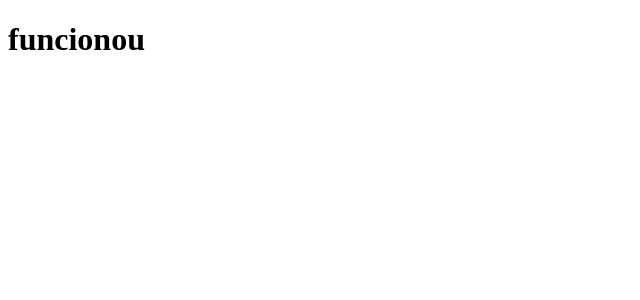
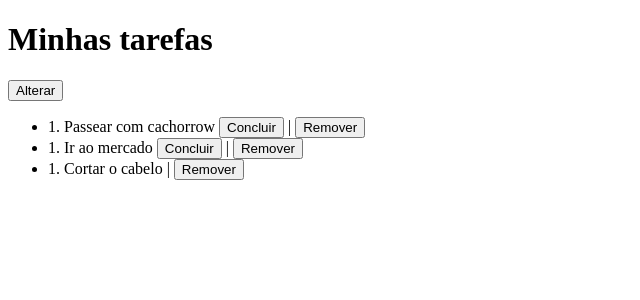
Before and after one commit to Samuel-Jason/ToDoEmAngular17, an Angular app: page / in a window 1280 px wide. Shown: the top 300 px of the page, without its empty margins (0-640 px from the left). Built offline with nearby package versions, Linux system fonts and the light colour scheme.

Commit message:
Testando o NGif e o NgFor em um lista

```diff
--- a/package.json
+++ b/package.json
@@ -18,6 +18,7 @@
     "@angular/platform-browser": "^17.3.0",
     "@angular/platform-browser-dynamic": "^17.3.0",
     "@angular/router": "^17.3.0",
+    "bootstrap": "^5.3.3",
     "rxjs": "~7.8.0",
     "tslib": "^2.3.0",
     "zone.js": "~0.14.3"
--- a/src/app/app.component.html
+++ b/src/app/app.component.html
@@ -1 +1,8 @@
-<h1>funcionou</h1>
+<h1>{{titles}}</h1>
+<button (click)="alteraTexto()">Alterar</button>
+<ul>
+  <li *ngFor="let todo of todos">
+    {{todo.id}}. {{todo.titles}}
+    <button *ngIf="todo.done">Concluir</button> |
+    <button>Remover</button></li>
+</ul>
--- a/src/app/app.component.ts
+++ b/src/app/app.component.ts
@@ -1,13 +1,28 @@
-import { Component } from '@angular/core';
 import { RouterOutlet } from '@angular/router';
+import { Todo } from '../models/todo.model';
+import { Component, NO_ERRORS_SCHEMA } from '@angular/core';
+import { CommonModule } from '@angular/common';
+
 
 @Component({
   selector: 'app-root',
   standalone: true,
-  imports: [RouterOutlet],
+  imports: [RouterOutlet, CommonModule],
   templateUrl: './app.component.html',
-  styleUrl: './app.component.css'
+  styleUrl: './app.component.css',
+  schemas: [NO_ERRORS_SCHEMA]
 })
 export class AppComponent {
-  public todos: any[] =	[];
+  public todos: Todo[] =	[];
+  public titles: String = 'Minhas tarefas';
+
+  constructor() {
+    this.todos.push(new Todo(1, 'Passear com cachorrow', true));
+    this.todos.push(new Todo(1, 'Ir ao mercado', true));
+    this.todos.push(new Todo(1, 'Cortar o cabelo', false));
+  }
+
+  alteraTexto(){
+    this.titles = 'Tarefas pendentes';
+  }
 }
--- /dev/null
+++ b/src/models/todo.model.ts
@@ -0,0 +1,8 @@
+export class Todo{
+
+  constructor(public id: Number,public titles: string,public done: boolean){
+    this.id = id;
+    this.titles = titles;
+    this.done = done;
+  }
+}
```
Also changed, not shown: src/app/app.module.ts (+5 -3 lines), 1 other file (tests, documents, lock files or other folders).
